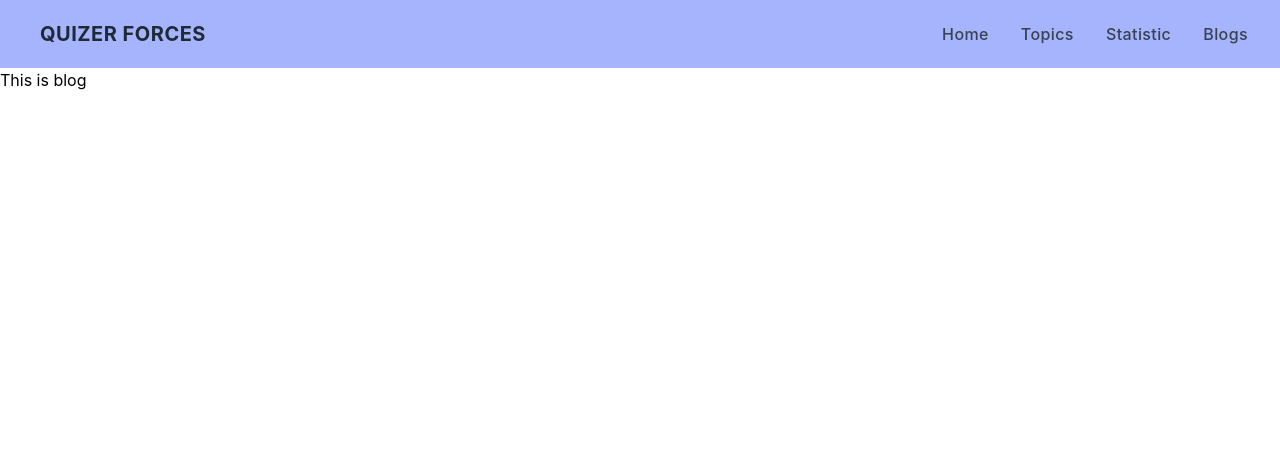
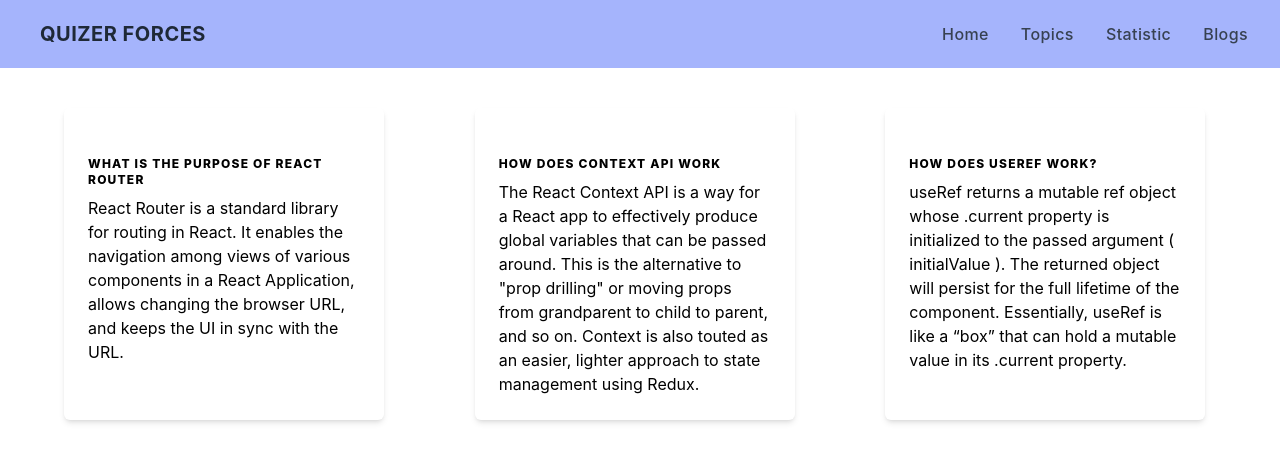
Before and after one commit to nabilAhmedN/quizer-forces, a React (Create React App) app: page /blog in a window 1280 px wide. Shown: the top 462 px of the page. Built offline with nearby package versions, Linux system fonts and the light colour scheme.

Commit message:
blog section added

```diff
--- a/package.json
+++ b/package.json
@@ -4,6 +4,7 @@
   "private": true,
   "dependencies": {
     "@heroicons/react": "^2.0.12",
+    "@material-tailwind/react": "^1.2.4",
     "@testing-library/jest-dom": "^5.16.5",
     "@testing-library/react": "^13.4.0",
     "@testing-library/user-event": "^13.5.0",
--- a/src/App.js
+++ b/src/App.js
@@ -6,12 +6,14 @@ import Topics from './components/Topics/Topics';
 import Statistic from './components/Statistic/Statistic';
 import Blog from './components/Blog/Blog';
 import MCQ from './components/MCQ/MCQ';
+import ErrorPage from './components/ErrorPage/ErrorPage';
 
 function App() {
   const router = createBrowserRouter([
     {
       path: '/',
       element: <Main></Main>,
+      errorElement: <ErrorPage/>,
       children: [
 
         {
--- a/src/components/Blog/Blog.js
+++ b/src/components/Blog/Blog.js
@@ -1,10 +1,31 @@
-import React from 'react';
+import React from 'react'
+
 
 const Blog = () => {
+
     return (
-        <div>
-            <h3>This is blog</h3>
+        <div className='grid mt-10 ml-16 sm:grid-cols-1  lg:grid-cols-3 gap-4  '>
+            <div className="max-w-xs p-6 rounded-md shadow-md dark:bg-gray-900 dark:text-gray-50">
+                <div className="mt-6 mb-2">
+                    <span className="block text-xs font-extrabold tracking-widest uppercase dark:text-violet-400">What is the purpose of react router</span>
+                </div>
+                <p className="dark:text-gray-100">React Router is a standard library for routing in React. It enables the navigation among views of various components in a React Application, allows changing the browser URL, and keeps the UI in sync with the URL.</p>
+            </div>
+            <div className="max-w-xs p-6 rounded-md shadow-md dark:bg-gray-900 dark:text-gray-50">
+                <div className="mt-6 mb-2">
+                    <span className="block text-xs font-extrabold tracking-widest uppercase dark:text-violet-400">How does context API work</span>
+                </div>
+                <p className="dark:text-gray-100">The React Context API is a way for a React app to effectively produce global variables that can be passed around. This is the alternative to "prop drilling" or moving props from grandparent to child to parent, and so on. Context is also touted as an easier, lighter approach to state management using Redux.</p>
+            </div>
+            <div className="max-w-xs p-6 rounded-md shadow-md dark:bg-gray-900 dark:text-gray-50">
+                <div className="mt-6 mb-2">
+                    <span className="block text-xs font-extrabold tracking-widest uppercase dark:text-violet-400">How does useRef work?
+</span>
+                </div>
+                <p className="dark:text-gray-100">useRef returns a mutable ref object whose .current property is initialized to the passed argument ( initialValue ). The returned object will persist for the full lifetime of the component. Essentially, useRef is like a “box” that can hold a mutable value in its .current property.</p>
+            </div>
         </div>
+
     );
 };
 
--- /dev/null
+++ b/src/components/ErrorPage/ErrorPage.js
@@ -0,0 +1,12 @@
+import React from 'react';
+
+
+const ErrorPage = () => {
+    return (
+        <div>
+
+        </div>
+    );
+};
+
+export default ErrorPage;
--- a/src/components/MCQ/MCQ.js
+++ b/src/components/MCQ/MCQ.js
@@ -5,9 +5,10 @@ import Querys from '../Querys/Querys';
 const MCQ = () => {
     const alldata = useLoaderData();
     const {data} = alldata;
-    const {questions} = data;
+    const {questions,name} = data;
     return (
         <div>
+            <h2 className='text-3xl font-bold text-center mt-5'>Topic Name {name}</h2>
             {
                 questions.map(query => <Querys
                     key={query.id}
```
Also changed, not shown: 1 other file (tests, documents, lock files or other folders).
